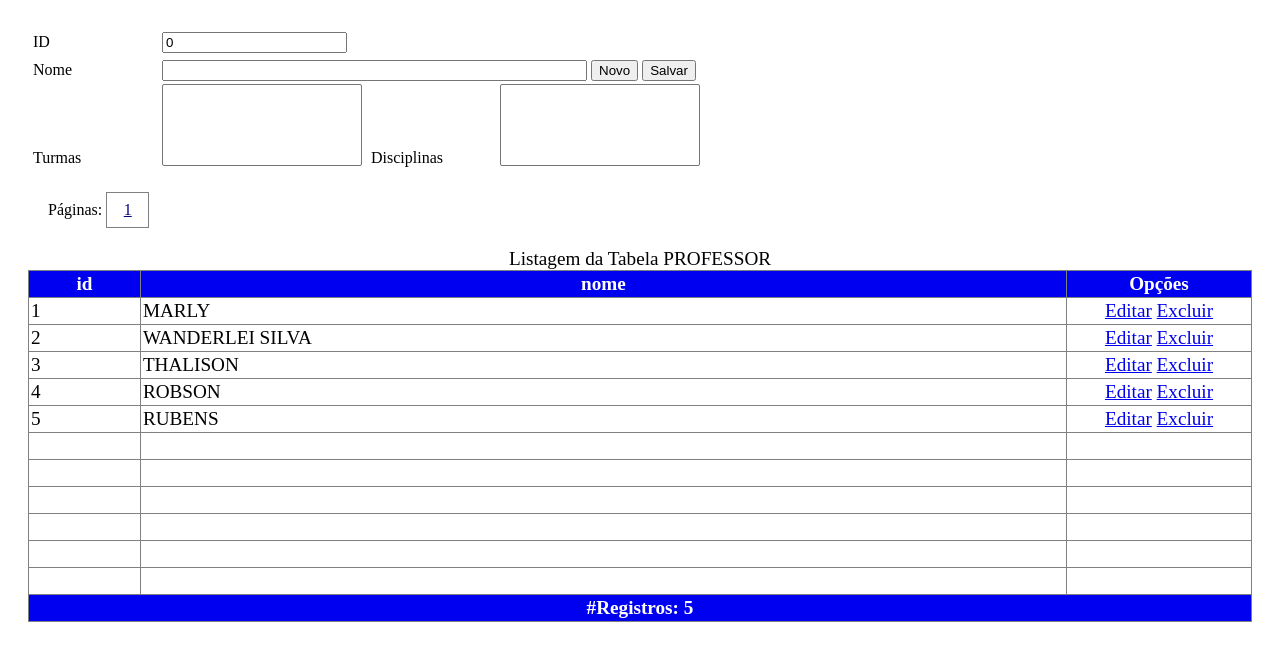
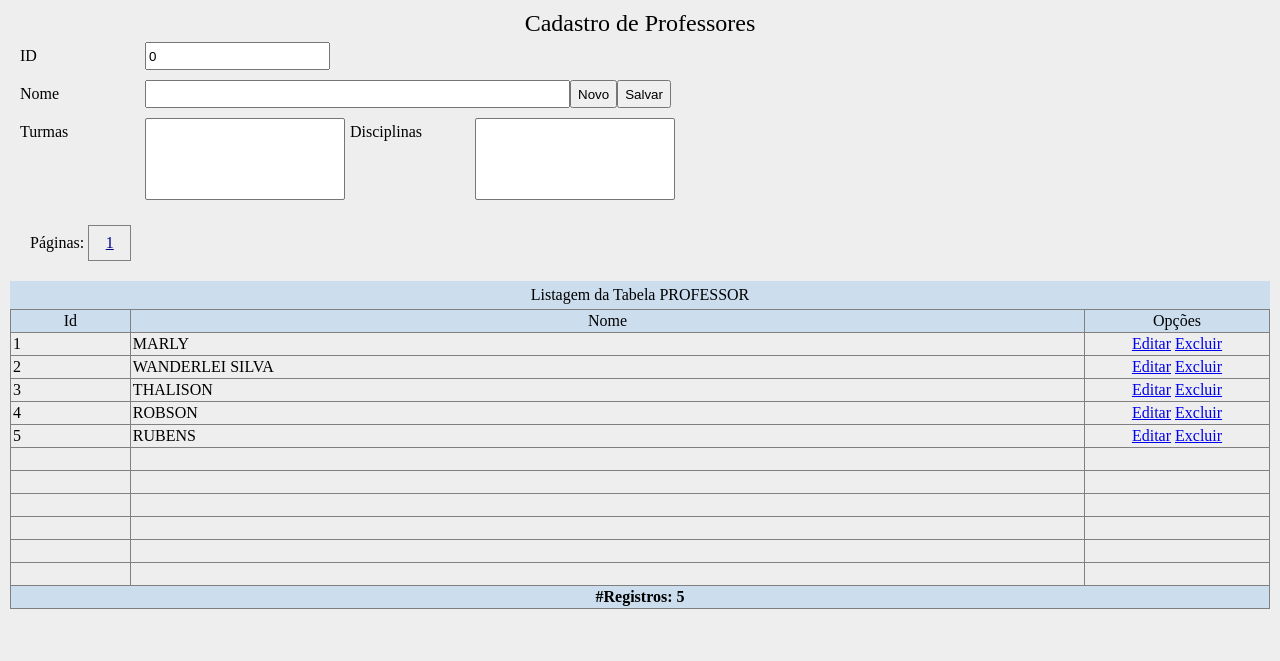
Before and after one commit to w3aewander/modelagem_php_htc_dds_03, a PHP site: page /professor.php in a window 1280 px wide. Shown: the top 661 px of the page. Run offline with PHP 8.4, Linux system fonts and the light colour scheme; data comes from the database, SQL or seed files in the repository; data that the repository does not hold is empty.

Commit message:
Sepação entre camadas

```diff
--- a/includes/professor.inc.php
+++ b/includes/professor.inc.php
@@ -33,16 +33,22 @@
 ?>
 
 <div class="container">
+   <div class="titulo">Cadastro de Professores</div>
     <form action="#" method="post">
+        <div class="row">
             <label for="id">ID</label>
             <input type="number" id="id" name="id" value="<?=$id?>" size="5" maxlength="5" required="required">
-        <br>
+        </div>
+        <div class="row">
             <label for="id">Nome</label>
-        <input type="text" id="nome" name="nome" value="<?=$nome ?? '' ?>" size="50" maxlength="50" required="required">
+            <input type="text" id="nome" name="nome" value="<?=$nome ?? '' ?>" size="50" maxlength="50"
+                required="required">
             <button type="reset" name="action" value="listar">Novo</button>
             <button type="submit" name="action" value="salvar">Salvar</button>
     </form>
+</div>
 
+<div class="row">
     <label for="cbxturmas">Turmas</label>
     <select id="turmas" name="turmas" class="cbxturmas" size="5">
         <?php
@@ -62,8 +68,9 @@
          endforeach;
          ?>
     </select>
+</div>
 
-    <div class="d-block p-2">Páginas: <?=\Utils\Paginate::getLinks("PROFESSOR")?></div>
-    <div class="d-block"><?=\Utils\GenerateTable::generate("PROFESSOR")?></div>
+    <div class="flex p-2">Páginas: <?=\Utils\Paginate::getLinks("PROFESSOR")?></div>
+    <div class="flex"><?=\Utils\GenerateTable::generate("PROFESSOR")?></div>
 
 </div>
--- a/src/Utils/GenerateTable.php
+++ b/src/Utils/GenerateTable.php
@@ -21,7 +21,7 @@
  {
 
   $html = "<table cellpadding='2' cellspacing='2' border='{$border}' rules='{$rules}' class='{$css}'>";
-  $html .= "<caption classs='caption'>Listagem da Tabela {$table}</caption>";
+  $html .= "<caption class='caption'>Listagem da Tabela {$table}</caption>";
   $html .= self::mountTableHeader($table);
   $html .= self::mountTableBody($table);
   $html .= self::mountTableFooter($table);
```
Also changed, not shown: public/assets/css/app.css, public/assets/sass/app.sass, 1 other file. Lines whose indentation alone changed are shown as unchanged.
